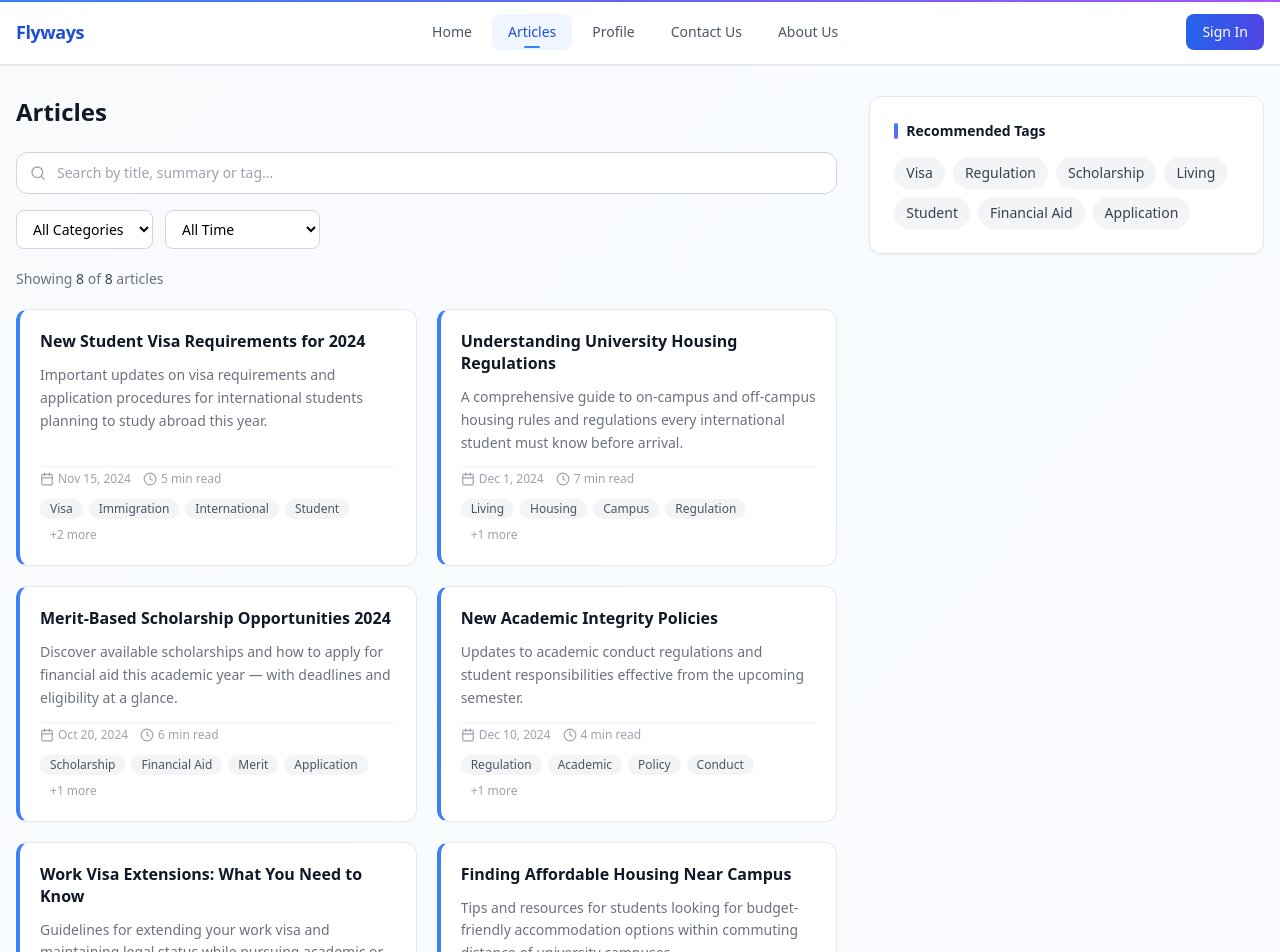
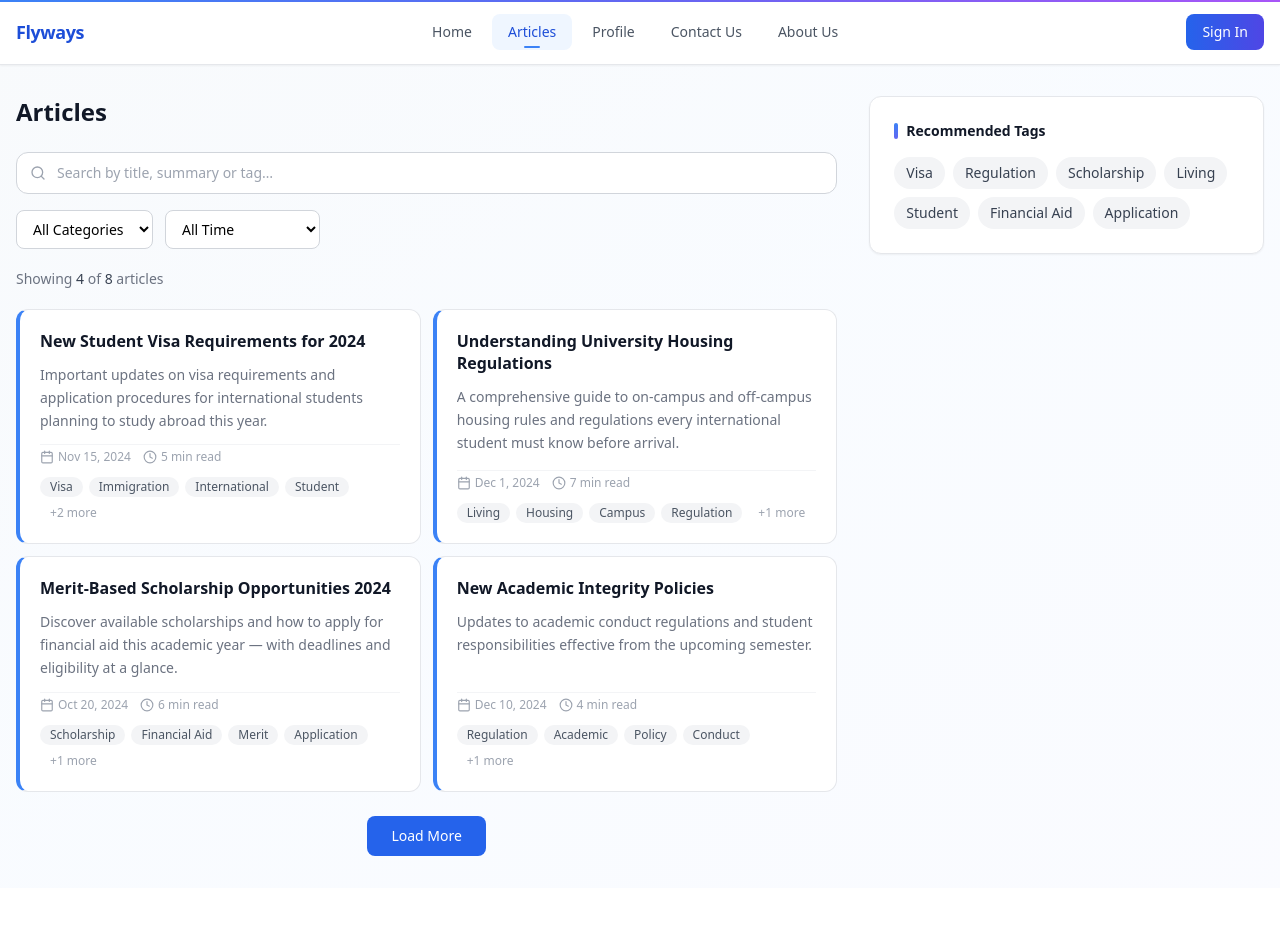
Before and after one commit to pendowndigital-arch/flyways-global-platform, a React (Vite) app: page /articles in a window 1280 px wide. Shown: the top 952 px of the page. After the commit the page ends 888 px from the top, so only its background shows below. Built offline with nearby package versions, Linux system fonts and the light colour scheme.

Commit message:
replaced infinite scroll with load more button

```diff
--- a/src/components/HomePage.tsx
+++ b/src/components/HomePage.tsx
@@ -119,7 +119,9 @@ export function HomePage() {
         </div>
         <div className="columns-1 md:columns-2 gap-5">
           {[...mockArticles].sort((a, b) => b.views - a.views).slice(0, 4).map((article) => (
-            <ArticleCard key={article.id} article={article} showCategoryBadge={false} onTagClick={(tag) => navigate(`/articles?tag=${encodeURIComponent(tag)}`)} />
+            <div key={article.id} className="mb-3 break-inside-avoid">
+              <ArticleCard article={article} showCategoryBadge={false} onTagClick={(tag) => navigate(`/articles?tag=${encodeURIComponent(tag)}`)} />
+            </div>
           ))}
         </div>
       </section>
--- a/src/pages/ArticlesPage.tsx
+++ b/src/pages/ArticlesPage.tsx
@@ -24,11 +24,12 @@ export function ArticlesPage() {
 
   useEffect(() => {
     setCategoryFilter(selectedTag ? (selectedTag as CategoryFilter) : 'All');
+    setVisibleCount(PAGE_SIZE);
   }, [selectedTag]);
 
   useEffect(() => {
     setVisibleCount(PAGE_SIZE);
-  }, [searchQuery, categoryFilter, dateFilter, selectedTag]);
+  }, [searchQuery, categoryFilter, dateFilter]);
 
   const handleTagClick = (tag: string) => setSearchParams({ tag });
   const handleClearTag = () => { setSearchParams({}); setCategoryFilter('All'); };
@@ -55,17 +56,7 @@ export function ArticlesPage() {
     });
   }, [searchQuery, categoryFilter, dateFilter, selectedTag]);
 
-  useEffect(() => {
-    const onScroll = () => {
-      if (window.innerHeight + window.scrollY >= document.body.scrollHeight - 200) {
-        setVisibleCount((c) => c < filteredArticles.length ? Math.min(c + PAGE_SIZE, filteredArticles.length) : c);
-      }
-    };
-    window.addEventListener('scroll', onScroll);
-    return () => window.removeEventListener('scroll', onScroll);
-  }, [filteredArticles.length]);
-
-  const visibleArticles = filteredArticles.slice(0, visibleCount);
+const visibleArticles = filteredArticles.slice(0, visibleCount);
   const hasMore = visibleCount < filteredArticles.length;
 
   return (
@@ -142,12 +133,21 @@ export function ArticlesPage() {
         {/* Articles */}
         {filteredArticles.length > 0 ? (
           <>
-            <div className="grid grid-cols-1 md:grid-cols-2 gap-5 items-stretch">
+            <div className="grid grid-cols-1 md:grid-cols-2 gap-3 items-stretch">
               {visibleArticles.map((article) => (
                 <ArticleCard key={article.id} article={article} onTagClick={handleTagClick} showCategoryBadge={false} activeTag={selectedTag} />
               ))}
             </div>
-            {hasMore && <div className="h-10 mt-4" />}
+            {hasMore && (
+              <div className="flex justify-center mt-6">
+                <button
+                  onClick={() => setVisibleCount((c) => Math.min(c + PAGE_SIZE, filteredArticles.length))}
+                  className="px-6 py-2.5 bg-blue-600 text-white text-sm font-medium rounded-lg hover:bg-blue-700 transition-colors"
+                >
+                  Load More
+                </button>
+              </div>
+            )}
           </>
         ) : (
           <div className="flex flex-col items-center py-20 text-center">
```
